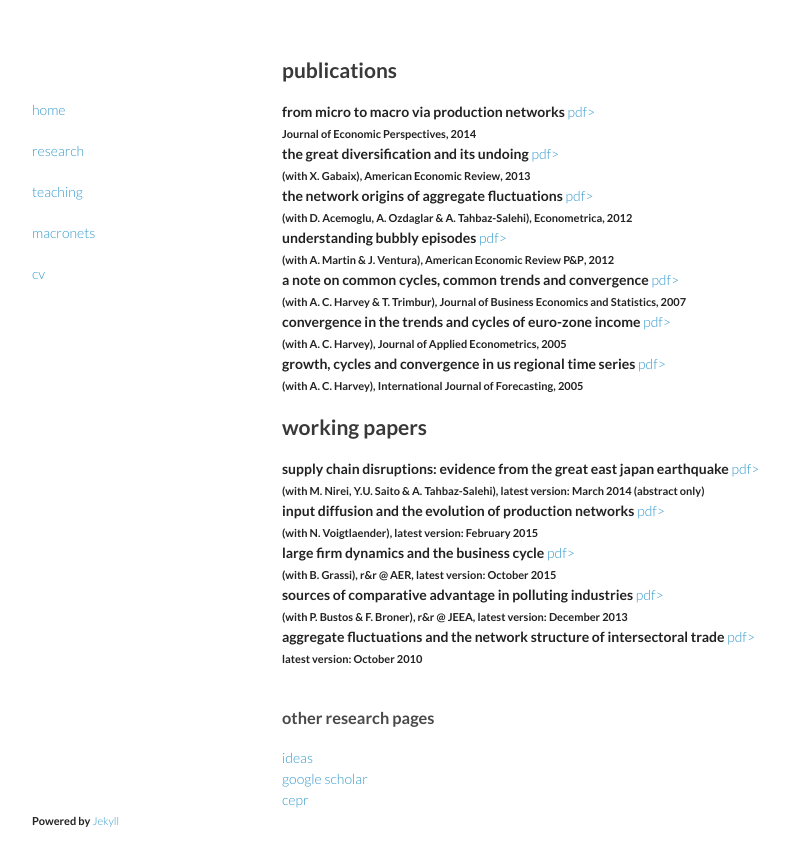
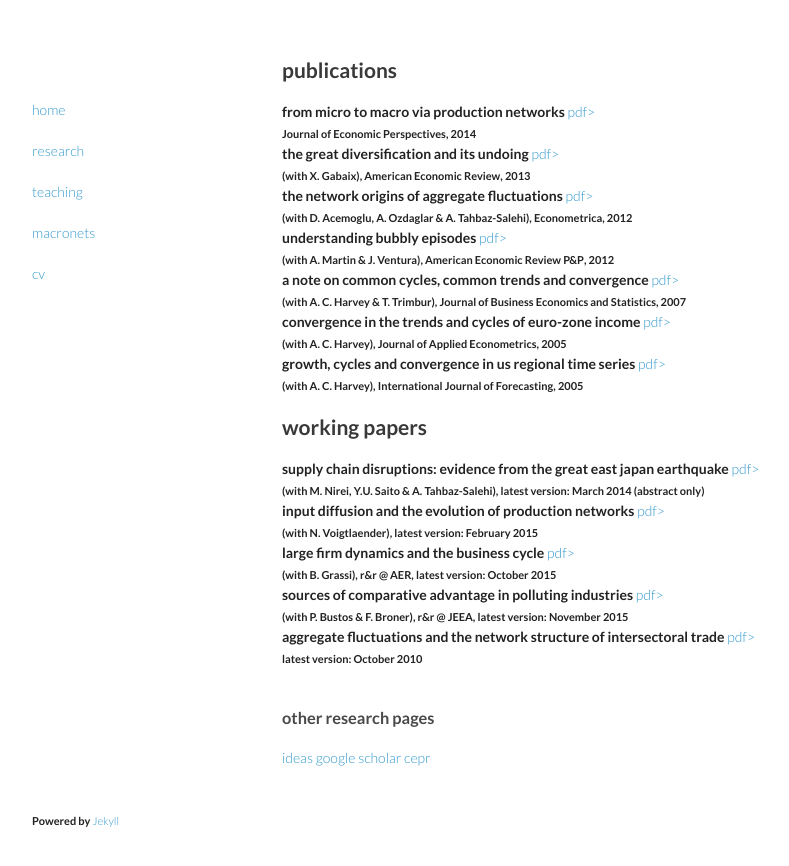
Before and after one commit to Vasco-M-Carvalho/vasco-m-carvalho.github.io, a Jekyll site: the page built from research.html, in a window 1280 px wide. Shown: the top 866 px of the page, without its empty margins (233-1022 px from the left). Built offline with Jekyll 4.4.1, drawn with Linux system fonts in a browser that asks for light colours.

```diff
--- a/research.html
+++ b/research.html
@@ -28,10 +28,10 @@ supply chain disruptions: evidence from the great east japan earthquake <a href=
 <br><small>(with M. Nirei, Y.U. Saito & A. Tahbaz-Salehi), latest version: March 2014 (abstract only)</small>
 <br>input diffusion and the evolution of production networks <a href="http://www.anderson.ucla.edu/faculty/nico.v/Research/Input_Diffusion.pdf">pdf></a>
 <br><small>(with N. Voigtlaender), latest version: February 2015</small>
-<br>large firm dynamics and the business cycle <a href="https://sites.google.com/site/grassibasile/home/research/Granular.pdf?attredirects=0&d=1">pdf></a>
+<br>large firm dynamics and the business cycle <a href="./pdfs/carvalho_grassi.pdf">pdf></a>
 <br><small>(with B. Grassi), r&r @ AER, latest version: October 2015</small>
-<br>sources of comparative advantage in polluting industries <a href="http://www.crei.cat/people/broner/SCAPI.pdf">pdf></a>
-<br><small>(with P. Bustos & F. Broner), r&r @ JEEA, latest version: December 2013</small>
+<br>sources of comparative advantage in polluting industries <a href="./pdfs/Broner_Bustos_Carvalho_Nov2015.pdf">pdf></a>
+<br><small>(with P. Bustos & F. Broner), r&r @ JEEA, latest version: November 2015</small>
 <br>aggregate fluctuations and the network structure of intersectoral trade <a href="./pdfs/carvalho_aggregate_fluctuations_nets.pdf">pdf></a>
 <br><small>latest version: October 2010</small>
 </p>
@@ -41,6 +41,6 @@ supply chain disruptions: evidence from the great east japan earthquake <a href=
 <h3 id="welcome">other research pages</h3>
 <p>
 <a href="https://ideas.repec.org/e/pca56.html">ideas</a>
-<br><a href="https://scholar.google.com/citations?user=DW2lTIUAAAAJ&hl=en">google scholar</a>
-<br><a href="http://cepr.org/active/researchers/contact.php?IDENT=161481">cepr</a>
+<a href="https://scholar.google.com/citations?user=DW2lTIUAAAAJ&hl=en">google scholar</a>
+<a href="http://cepr.org/active/researchers/contact.php?IDENT=161481">cepr</a>
 </p>
```
